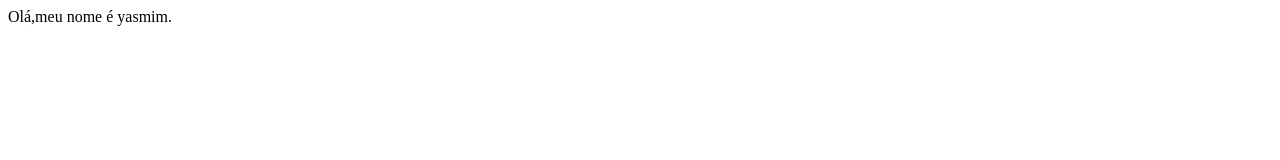
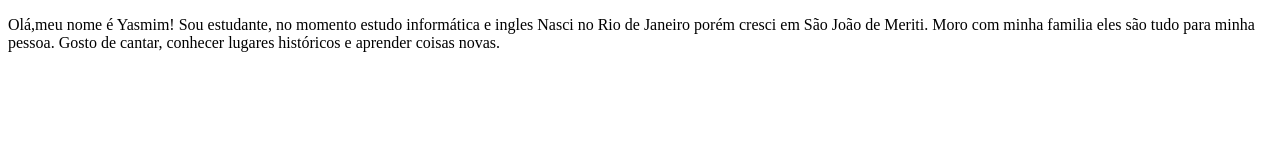
Before and after one commit to yas2004caa/minhapagina, a plain HTML site: page index.html in a window 1280 px wide. Drawn offline with Linux system fonts and the light colour scheme.

Commit message:
minha primeira página

```diff
--- a/index.html
+++ b/index.html
@@ -1,9 +1,13 @@
-<doctype html>
+<!doctype html>
   <html>
    <head>
      <title>Minha Primira Página</title>
-     <head>
+   </head>
        <body>
-         <p>Olá,meu nome é yasmim.</p>
+         <p>Olá,meu nome é Yasmim! Sou estudante, no momento estudo informática e ingles
+         Nasci no Rio de Janeiro porém cresci em São João de Meriti.
+           Moro com minha familia eles são tudo para minha pessoa.
+           Gosto de cantar, conhecer lugares históricos e aprender coisas novas.
+          </p>
        </body>
-       <html>
+  </html>
```
